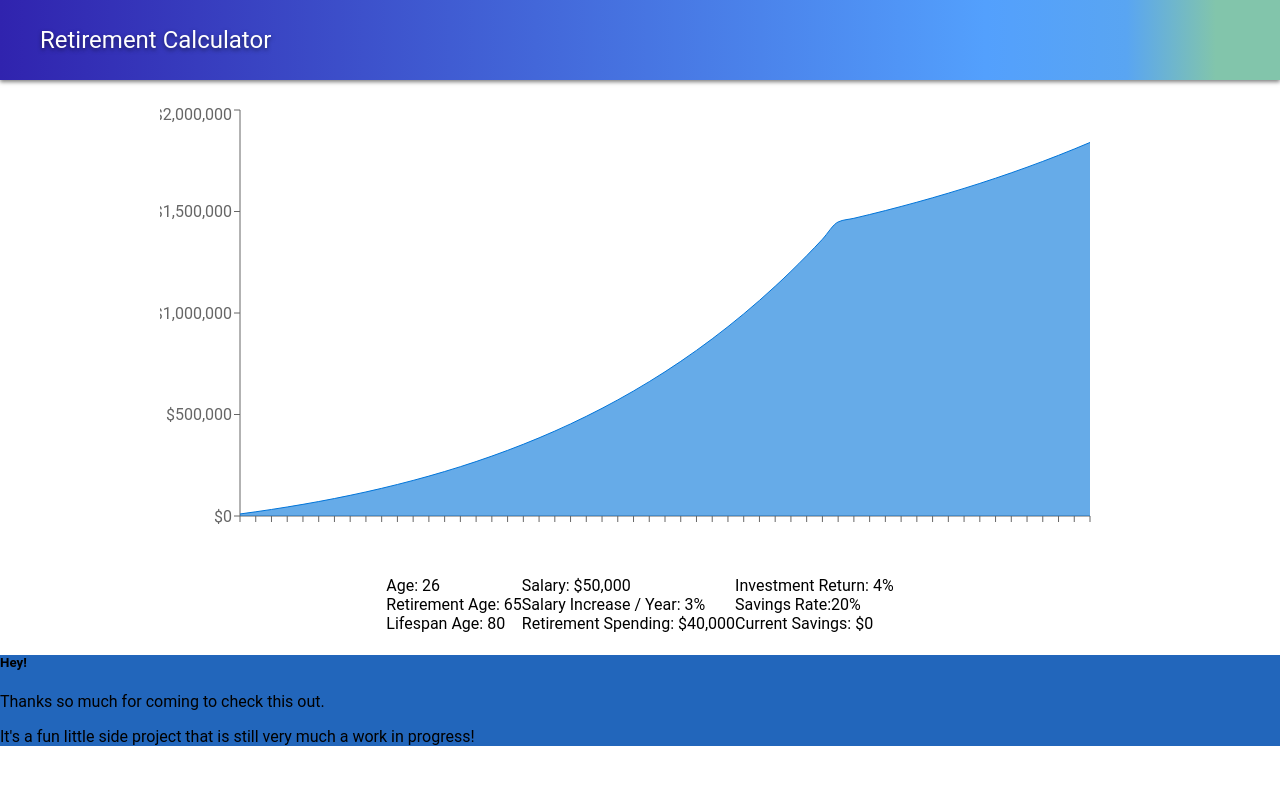
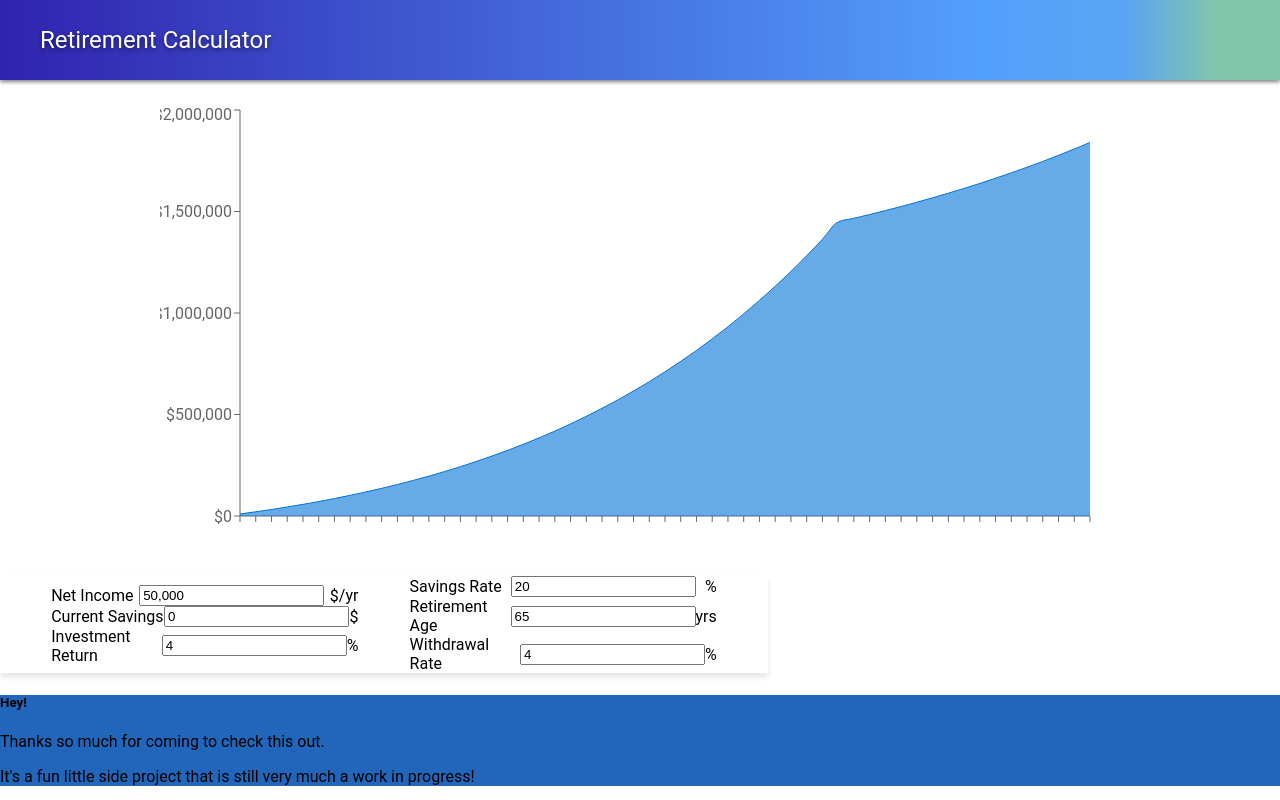
Before and after one commit to gabrielwr/React-Retirement-Calculator, a React (Create React App) app: page / in a window 1280 px wide. Built offline with nearby package versions, Linux system fonts and the light colour scheme.

Commit message:
removes life expectancy and current age from calc form; moves to age form; adds svg icons

```diff
--- /dev/null
+++ b/src/components/age-form/styled.js
@@ -0,0 +1,15 @@
+import styled from 'styled-components';
+
+export const AgeFormWrapper = styled.div`
+  display: flex;
+  align-items: center;
+  justify-content: center;
+  height: 7%;
+`;
+
+export const AgeFormInput = styled.input`
+  border: 0;
+  outline: 0;
+  background: transparent;
+  border-bottom: 1px dashed black;
+`;
--- a/src/components/calculator-form/index.js
+++ b/src/components/calculator-form/index.js
@@ -2,15 +2,17 @@ import React, { Component } from 'react';
 
 import { formatMoney } from '../../utils/formatMoney';
 
-import { FormWrapper } from './styled';
+import {
+  FormWrapper,
+  FormColumn,
+  Row
+} from './styled';
 
 class CalculatorForm extends Component {
   render() {
     const { handle, state } = this.props;
     const {
-      currentAge,
       currentSavings,
-      lifespan,
       marketReturn,
       retireAge,
       retireSpending,
@@ -21,102 +23,40 @@ class CalculatorForm extends Component {
 
     return (
       <FormWrapper>
-        <div>
-          <span>Age: </span>
-          <span>{ +currentAge }</span>
-          <div
-            min={ 0 }
-            max={ 129 }
-            step={ 1 }
-            defaultValue={ +currentAge }
-            value={ +currentAge }
-            onChange={ handle.handleCurrentAge }
-          />
-          <span>Retirement Age: </span>
-          <span>{ +retireAge }</span>
-          <div
-            min={ 1 }
-            max={ 130 }
-            step={ 1 }
-            defaultValue={ 65 }
-            value={ +retireAge }
-            onChange={ handle.handleRetirementAge }
-          />
-          <span>Lifespan Age: </span>
-          <span>{ +lifespan }</span>
-          <div
-            min={ 1 }
-            max={ 130 }
-            step={ 1 }
-            defaultValue={ 90 }
-            value={ +lifespan }
-            onChange={ handle.handleLifespanAge }
-          />
-        </div>
-        <div>
-          <span>Salary: </span>
-          <span>{ `$${formatMoney(+salary, 0)}` }</span>
-          <div
-            min={ 0 }
-            max={ 300000 }
-            step={ 1000 }
-            defaultValue={ 50000 }
-            value={ +salary }
-            onChange={ handle.changeHandler('Salary') }
-          />
-           <span>Salary Increase / Year:</span>
-          <span> { +salaryIncrease }%</span>
-          <div
-            min={ 0 }
-            max={ 10 }
-            step={ 1 }
-            defaultValue={ 3 }
-            value={ +salaryIncrease }
-            onChange={ handle.changeHandler('SalaryIncrease') }
-          />
-          <span>Retirement Spending: </span>
-          <span>{ `$${formatMoney(+retireSpending, 0)}` }</span>
-          <div
-            min={ 0 }
-            max={ 300000 }
-            step={ 1000 }
-            defaultValue={ 40000 }
-            value={ +retireSpending }
-            onChange={ handle.changeHandler('RetireSpending') }
-          />
-        </div>
-        <div>
-          <span>Investment Return:</span>
-          <span> { +marketReturn }%</span>
-          <div
-            min={ 0 }
-            max={ 20 }
-            step={ 1 }
-            defaultValue={ 4 }
-            value={ +marketReturn }
-            onChange={ handle.changeHandler('MarketReturn') }
-          />
-          <span>Savings Rate:</span>
-          <span>{ +savings }%</span>
-          <div
-            min={ 0 }
-            max={ 100 }
-            step={ 0.5 }
-            defaultValue={ 3 }
-            value={ +savings }
-            onChange={ handle.changeHandler('Savings') }
-          />
-          <span>Current Savings: </span>
-          <span>{ `$${formatMoney(+currentSavings, 0)}` }</span>
-          <div
-            min={ 0 }
-            max={ 1000000 }
-            step={ 1000 }
-            defaultValue={ 0 }
-            value={ +currentSavings }
-            onChange={ handle.changeHandler('CurrentSavings') }
-          />
-        </div>
+        <FormColumn>
+          <Row>
+            <span>Net Income</span>
+            <input value={formatMoney(+salary, 0)} />
+            <span>$/yr</span>
+          </Row>
+          <Row>
+            <span>Current Savings </span>
+            <input value={formatMoney(+currentSavings, 0)}/>
+            <span>$</span>
+          </Row>
+          <Row>
+            <span>Investment Return</span>
+            <input value={+marketReturn}/>
+            <span>%</span>
+          </Row>
+        </FormColumn>
+        <FormColumn>
+          <Row>
+            <span>Savings Rate</span>
+            <input value={ +savings }/>
+            <span>%</span>
+          </Row>
+          <Row>
+            <span>Retirement Age</span>
+            <input value={ +retireAge }/>
+            <span>yrs</span>
+          </Row>
+          <Row>
+            <span>Withdrawal Rate</span>
+            <input value={ 4 }/>
+            <span>%</span>
+          </Row>
+        </FormColumn>
       </FormWrapper>
     );
   }
--- a/src/components/calculator-form/styled.js
+++ b/src/components/calculator-form/styled.js
@@ -5,4 +5,23 @@ export const FormWrapper = styled.div`
   justify-content: center;
   flex-direction: row;
   align-items: center;
+  justify-content: space-evenly;
+  box-shadow: 0 4px 6px 0 #E5E5E5;
+  width: 60%;
+  height: 25%;
 `;
+
+export const FormColumn = styled.div`
+  display: flex;
+  flex-direction: column;
+  height: 100%;
+  width: 40%;
+`;
+
+export const Row = styled.div`
+  display: flex;
+  flex-direction: row;
+  justify-content: space-between;
+  align-items: center;
+  height: ${props => props.advanced ? 25 : 100/3}%;
+`;
```
Also changed, not shown: src/components/age-form/index.js (added, +19 -0 lines), src/assets/continue.svg (added), src/assets/reset.svg (added).
